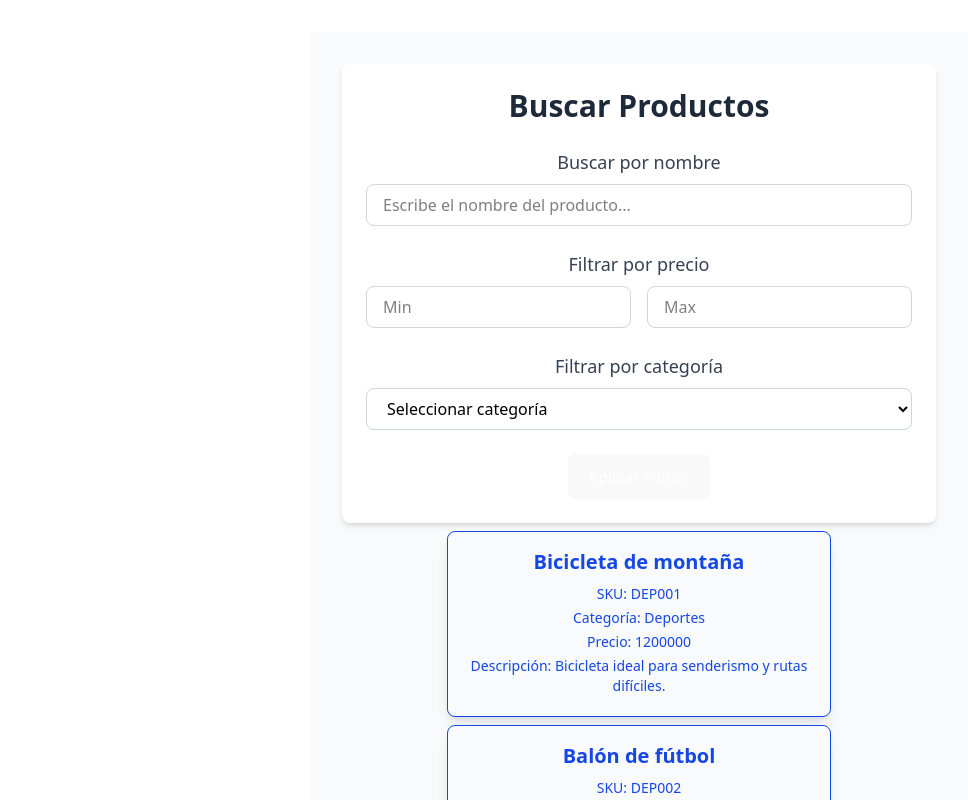
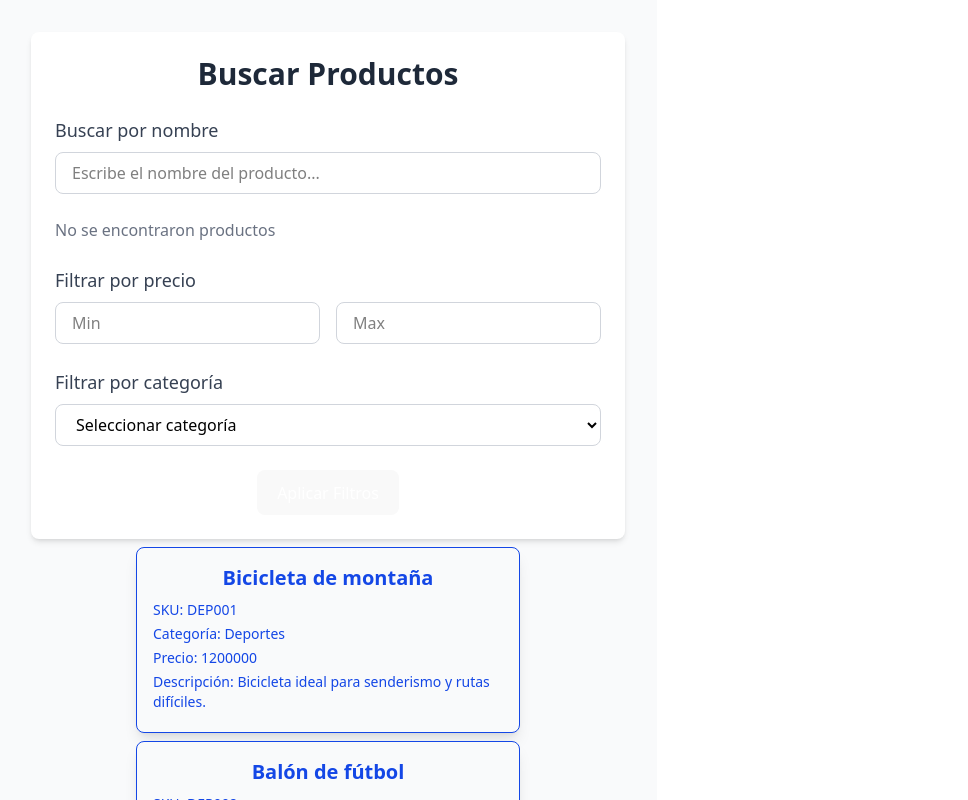
Before and after one commit to erozog125/instrumento-evaluacion-react, a React (Vite) app: page / in a window 1280 px wide. Shown: the top 800 px of the page, without its empty margins (1-969 px from the left). Built offline with nearby package versions, Linux system fonts and the light colour scheme.

Commit message:
context check and losing the head: 2/3

```diff
--- a/src/App.jsx
+++ b/src/App.jsx
@@ -1,12 +1,11 @@
-import "./App.css";
-import { FilterProducts } from "./components/FilterProducts";
+import React from 'react';
+import { Context } from './components/Context';
+import { FilterProducts } from './components/FilterProducts';
 
 export function App() {
-
   return (
-    <>
-    <FilterProducts/>
-
-    </>
+    <Context>
+<FilterProducts />
+    </Context>
   );
 }
--- /dev/null
+++ b/src/components/Context.jsx
@@ -0,0 +1,15 @@
+import React, { useState, createContext } from 'react';
+
+
+// Crear el contexto
+export const NameContext = createContext();
+
+export const Context = ({ children }) => {
+  const [Name, SetName] = useState("");
+
+  return (
+    <NameContext.Provider value={{ Name, SetName }}>
+      {children}
+    </NameContext.Provider>
+  );
+};
--- a/src/components/FilterProducts.jsx
+++ b/src/components/FilterProducts.jsx
@@ -1,19 +1,20 @@
-import React from 'react'
-import { Product } from './Product'
-import { products } from '../assets/products.js'
-import { useState } from 'react'
+import React, { useContext } from 'react';
+import { Product } from './Product';
+import { products } from '../assets/products.js';
+import { NameContext } from './Context.jsx';
 
 export const FilterProducts = () => {
-  const [Name, SetName] = useState("");
+  const { Name, SetName } = useContext(NameContext);
 
-  const filteredProducts = products.filter((product) =>
+  // Filtrar productos por nombre
+  const filteredProducts = products?.filter((product) =>
     product?.name?.toLowerCase().includes(Name.toLowerCase())
-  );
+  ) || [];
+
   return (
     <div className="flex flex-col items-center p-8 bg-gray-50 min-h-screen">
       {/* Contenedor principal */}
       <div className="bg-white shadow-md rounded-lg w-full max-w-4xl p-6 space-y-6">
-
         {/* Título */}
         <h2 className="text-3xl font-semibold text-center text-gray-800">Buscar Productos</h2>
 
@@ -28,10 +29,15 @@
           />
         </div>
 
+        {/* Lista de productos filtrados */}
         <ul>
-          {filteredProducts.map((product) => (
-            <li key={product.id}>{product.name}</li>
-          ))}
+          {filteredProducts.length > 0 ? (
+            filteredProducts.map((product) => (
+              <li key={product.id}>{product.name}</li>
+            ))
+          ) : (
+            <li className="text-gray-500">No se encontraron productos</li>
+          )}
         </ul>
 
         {/* Filtro por precio */}
@@ -72,13 +78,13 @@
           </button>
         </div>
       </div>
+
+      {/* Mostrar todos los productos */}
       <div>
-        {
-          products.map((product) => (
-            <Product key={product.sku} {...product} />
-          ))
-        }
+        {products.map((product) => (
+          <Product key={product.sku} {...product} />
+        ))}
       </div>
     </div>
-  )
-}
+  );
+};
```
